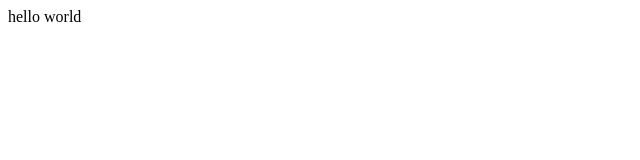
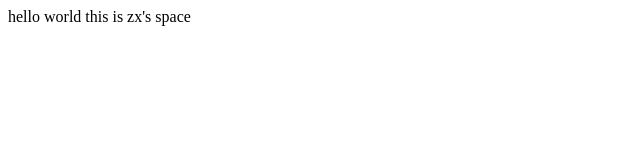
Before and after one commit to Sirzhao1314/jl, a plain HTML site: page index.html in a window 1280 px wide. Shown: the whole page, without its empty margins (0-640 px from the left). Drawn offline with Linux system fonts and the light colour scheme.

Commit message:
Update index.html

```diff
--- a/index.html
+++ b/index.html
@@ -7,6 +7,6 @@
     <title>Document</title>
 </head>
 <body>
-    hello world
+    hello world this is zx's space
 </body>
 </html>
```
